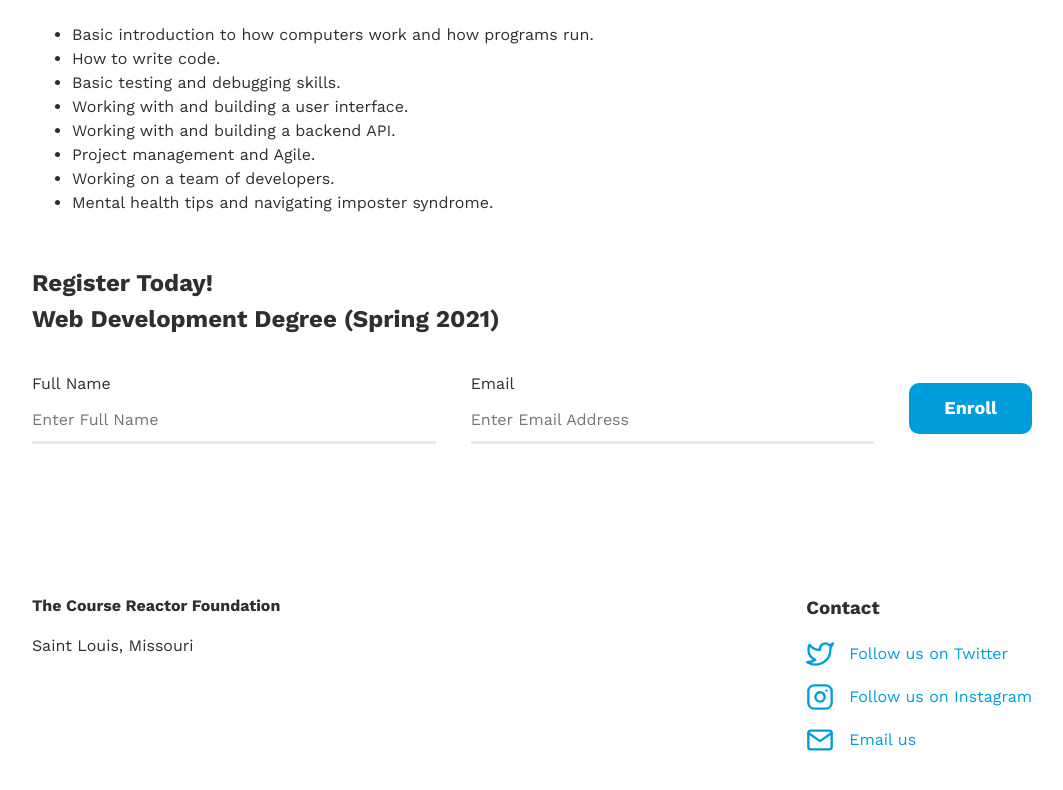
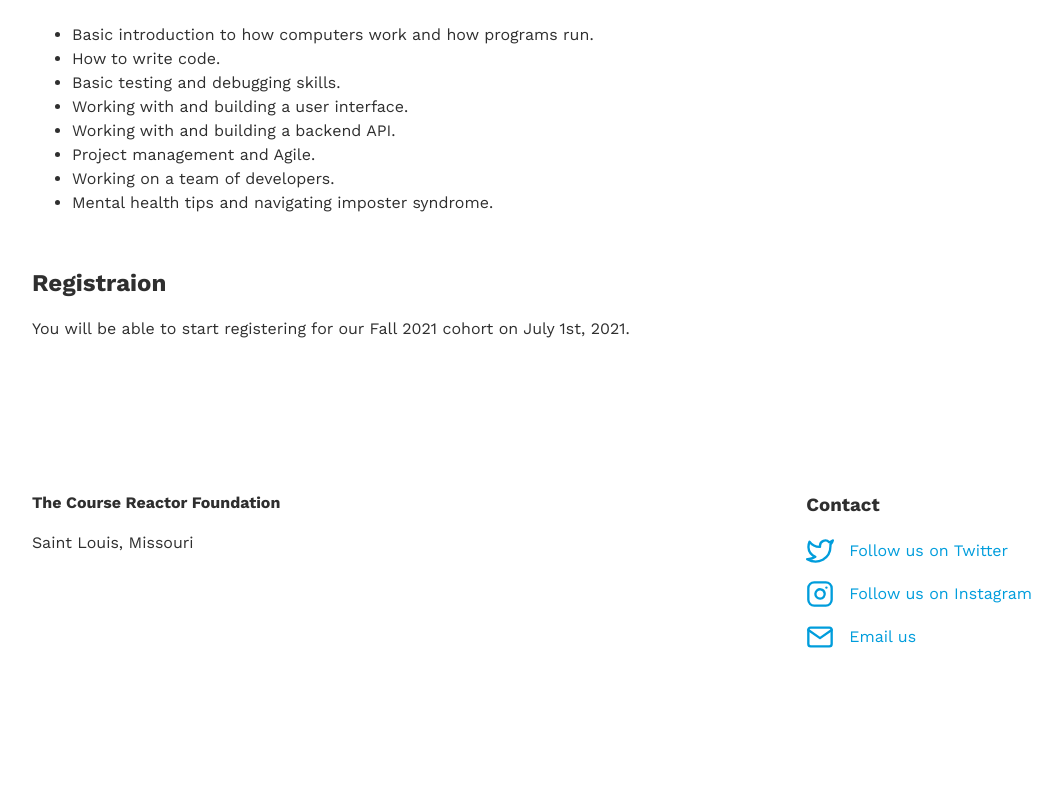
Before and after one commit to Course-Reactor/course-reactor, a Next.js app: page /programs/web-development in a window 1280 px wide. Shown: the part 1219-2009 px from the top of the page, without its empty margins (108-1171 px from the left). After the commit the page ends 1920 px from the top, so only its background shows below. Built offline with nearby package versions, Linux system fonts and the light colour scheme.

Commit message:
chore: updating copy on site to reflect new registration dates

```diff
--- a/pages/index.js
+++ b/pages/index.js
@@ -1,6 +1,6 @@
 import { motion } from "framer-motion";
 import Link from "next/link";
-import { ApiProvider, Card, Layout, RegistrationForm } from "../components";
+import { Layout } from "../components";
 import { fadeIn, fadeInUp } from "../lib/ui-helpers";
 import style from "../styles/pages/index.module.scss";
 
@@ -38,13 +38,13 @@ export default function Home() {
           </aside>
           <img src="/images/scholar.png" />
         </motion.section>
-        <motion.section variants={fadeIn}>
+        {/* <motion.section variants={fadeIn}>
           <Card>
             <ApiProvider>
               <RegistrationForm />
             </ApiProvider>
           </Card>
-        </motion.section>
+        </motion.section> */}
         <motion.section variants={fadeIn} className={style.about}>
           <h2>A Different Approach</h2>
           <p>
--- a/pages/programs/web-development.js
+++ b/pages/programs/web-development.js
@@ -3,8 +3,8 @@ import {
   Layout,
   Breadcrumbs,
   Card,
-  RegistrationForm,
-  ApiProvider,
+  // RegistrationForm,
+  // ApiProvider,
 } from "../../components";
 import { fadeInLeft, fadeIn } from "../../lib/ui-helpers";
 import style from "../../styles/pages/web-development.module.scss";
@@ -90,10 +90,14 @@ export default function WebDevelopment() {
           </ul>
         </motion.section>
         <motion.section variants={fadeIn}>
-          <h2>Register Today!</h2>
-          <ApiProvider>
+          <h2>Registraion</h2>
+          <p>
+            You will be able to start registering for our Fall 2021 cohort on
+            July 1st, 2021.
+          </p>
+          {/* <ApiProvider>
             <RegistrationForm />
-          </ApiProvider>
+          </ApiProvider> */}
         </motion.section>
       </Layout>
     </motion.div>
--- a/styles/pages/index.module.scss
+++ b/styles/pages/index.module.scss
@@ -72,6 +72,7 @@
   display: flex;
   font-size: typography.$medium;
   text-align: center;
+  margin-bottom: 0 !important;
 
   div {
     align-items: center;
```
Also changed, not shown: 1 other file (tests, documents, lock files or other folders).
